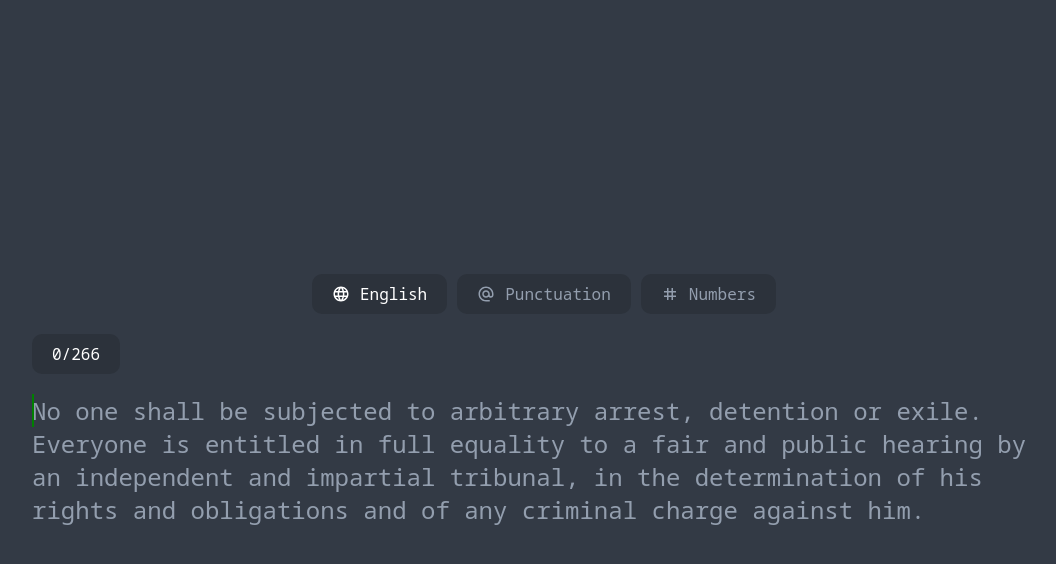
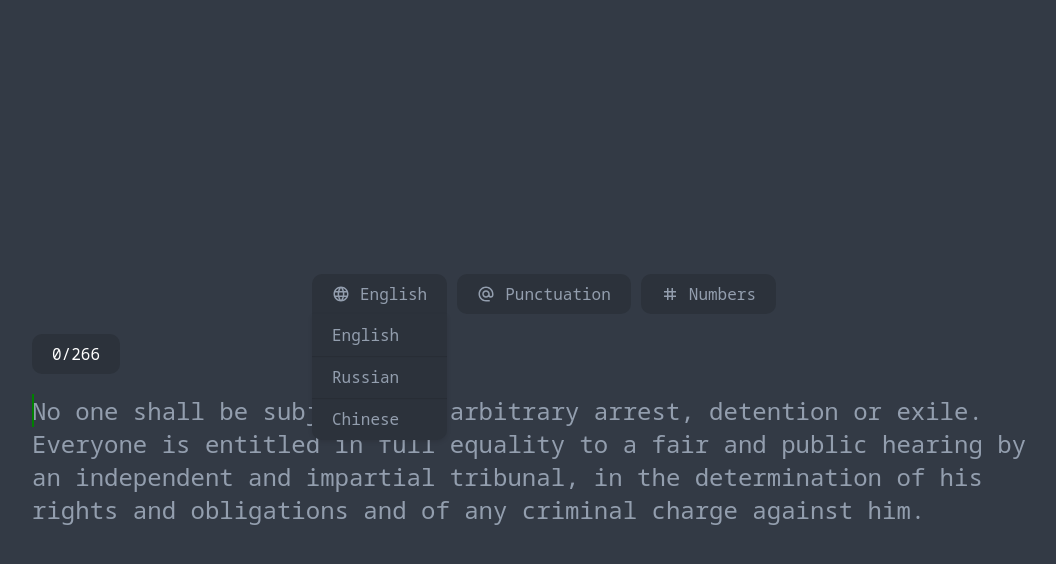
Before and after one commit to Varke/awesome-typer, a React (Create React App) app: page / in a window 1280 px wide. Both pictures are taken after a click on the button "English". Shown: the top 564 px of the page, without its empty margins (96-1152 px from the left). Built offline with nearby package versions, Linux system fonts and the light colour scheme.

Commit message:
dropdown

```diff
--- /dev/null
+++ b/src/components/Dropdown.js
@@ -0,0 +1,94 @@
+import { useState } from 'react';
+import styled from 'styled-components';
+
+const DropdownContainer = styled.div`
+   position: relative;
+   display: inline-block;
+`;
+
+const DropdownButton = styled.button`
+   padding-inline: 20px;
+   border-radius: ${(props) => (props.isOpen ? '10px 10px 0px 0px' : '10px')};
+   background: #2c323b;
+   font-size: 16px;
+   font-family: 'Noto Sans Mono', monospace;
+   font-weight: 400;
+   color: ${(props) => (props.active ? 'white' : '#939eae')};
+   border: none;
+   cursor: pointer;
+   display: flex;
+   gap: 10px;
+   align-items: center;
+   height: 40px;
+   svg {
+      fill: ${(props) => (props.active ? 'white' : '#939eae')};
+   }
+`;
+
+const DropdownList = styled.ul`
+   z-index: 5;
+   font-family: 'Noto Sans Mono', monospace;
+   color: #939eae;
+   position: absolute;
+   top: 100%;
+   left: 0;
+   width: 100%;
+   max-height: 200px;
+   overflow: auto;
+   list-style: none;
+   background-color: #2c323b;
+   box-shadow: 0 2px 4px rgba(0, 0, 0, 0.1);
+   border-radius: 0px 0px 10px 10px;
+   padding: 0;
+   margin: 0;
+   transform-origin: top;
+   transform: scaleY(${(props) => (props.isOpen ? 1 : 0)});
+   opacity: ${(props) => (props.isOpen ? 1 : 0)};
+   transition:
+      transform 0.2s ease,
+      opacity 0.2s ease;
+`;
+
+const DropdownItem = styled.li`
+   padding: 10px 20px;
+   box-shadow: 0 1px 1px rgba(0, 0, 0, 0.1);
+   cursor: pointer;
+   transition: background-color 0.2s ease;
+
+   &:hover {
+      color: white;
+   }
+`;
+
+export const Dropdown = ({ options, icon }) => {
+   const [isOpen, setIsOpen] = useState(false);
+   const [selectedOption, setSelectedOption] = useState(null);
+
+   const toggleDropdown = () => {
+      setIsOpen(!isOpen);
+   };
+
+   const handleOptionClick = (option) => {
+      setSelectedOption(option);
+      setIsOpen(false);
+   };
+
+   return (
+      <DropdownContainer>
+         <DropdownButton onClick={toggleDropdown} isOpen={isOpen}>
+            {icon}
+            {selectedOption || options[0]}
+         </DropdownButton>
+         <DropdownList isOpen={isOpen}>
+            {options.map((option) => (
+               <DropdownItem
+                  key={option}
+                  onClick={() => handleOptionClick(option)}
+               >
+                  {option}
+               </DropdownItem>
+            ))}
+         </DropdownList>
+      </DropdownContainer>
+   );
+};
--- a/src/components/TyperScreen.js
+++ b/src/components/TyperScreen.js
@@ -4,6 +4,7 @@ import { ReactComponent as LanguageIcon } from '../icons/language_18dp.svg';
 import { ReactComponent as NumbersIcon } from '../icons/numbers_18dp.svg';
 import { ReactComponent as PunctuationIcon } from '../icons/punctuation_18dp.svg';
 
+import { Dropdown } from './Dropdown';
 import { Tag } from './Tag';
 import { Toggle } from './Toggle';
 
@@ -33,7 +34,6 @@ const TyperScreen = () => {
             // Обрабатываем только символы длиной 1, чтобы не трогать служебные
             else if (event.key.length === 1) {
                setInputString(inputString + event.key);
-               console.log(inputString);
             }
          }
       };
@@ -48,7 +48,10 @@ const TyperScreen = () => {
    return (
       <Container>
          <Options>
-            <Toggle icon={<LanguageIcon />}>English</Toggle>
+            <Dropdown
+               options={['English', 'Russian', 'Chinese']}
+               icon={<LanguageIcon />}
+            ></Dropdown>
             <Toggle icon={<PunctuationIcon />}>Punctuation</Toggle>
             <Toggle icon={<NumbersIcon />}>Numbers</Toggle>
          </Options>
```
